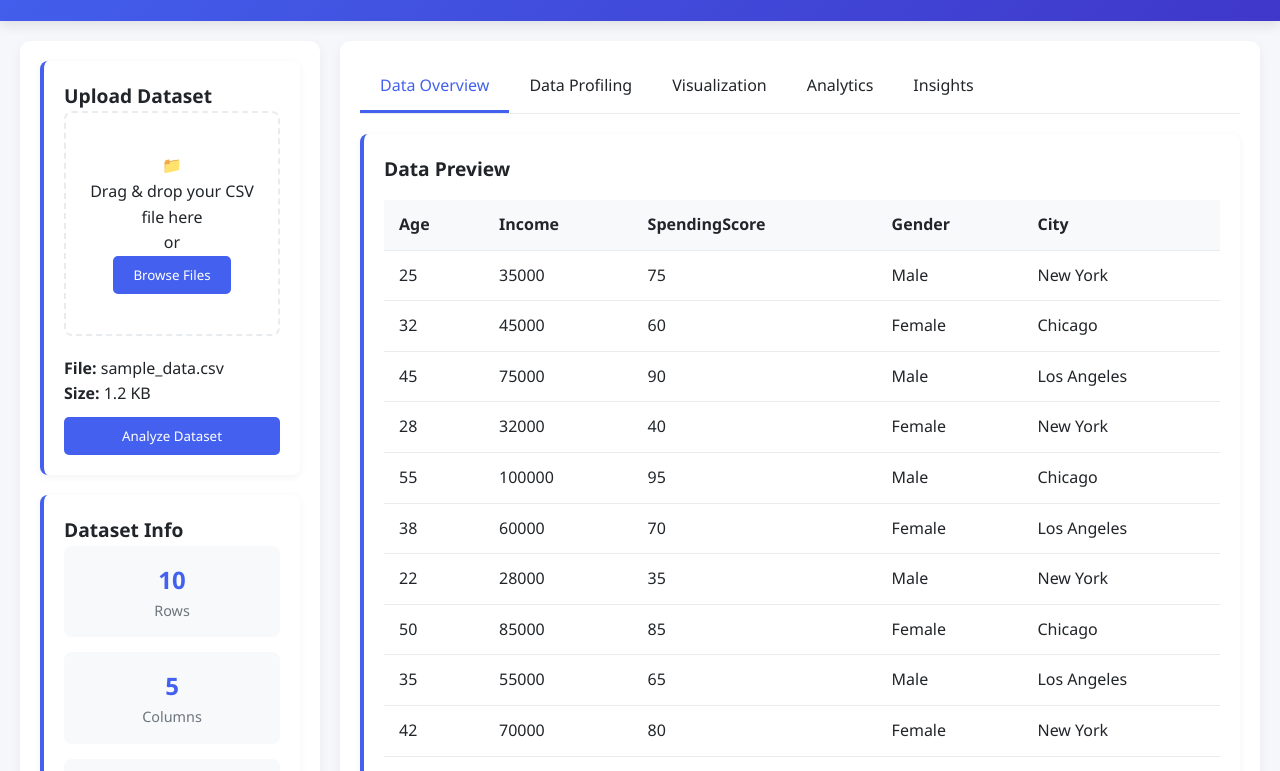
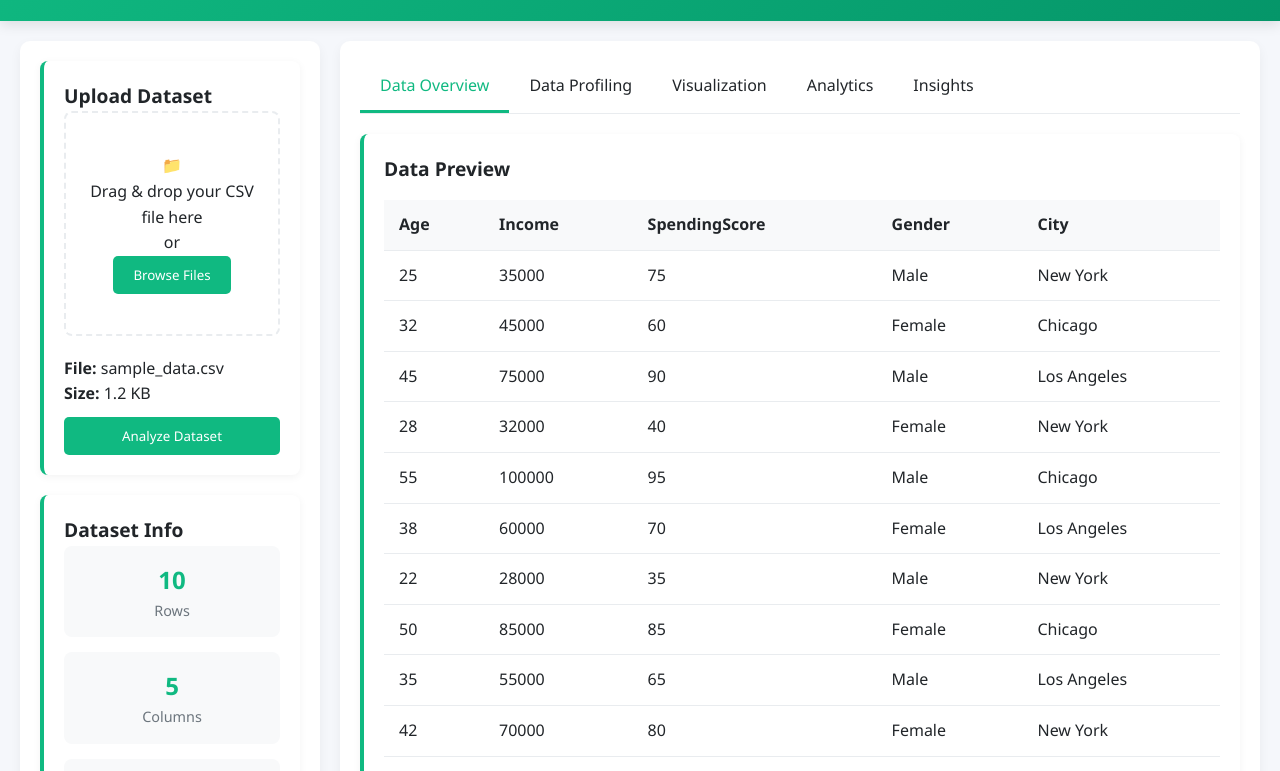
Before and after one commit to ANGELMARY2005/csv-analyzer, a plain HTML site: page index.html in a window 1280 px wide. Shown: the part 99-870 px from the top of the page. Drawn offline with Linux system fonts and the light colour scheme.

Commit message:
Update index.html

```diff
--- a/index.html
+++ b/index.html
@@ -7,12 +7,12 @@
     <title>Interactive Data Science Playground</title>
     <style>
         :root {
-            --primary: #4361ee;
-            --secondary: #3f37c9;
-            --success: #4cc9f0;
+    --primary: #10b981;
+    --secondary: #059669;
+    --success: #34d399;
     --danger: #f72585;
     --warning: #f8961e;
-            --info: #4895ef;
+    --info: #6ee7b7;
     --light: #f8f9fa;
     --dark: #212529;
     --gray: #6c757d;
```
Lines whose indentation alone changed are shown as unchanged.
